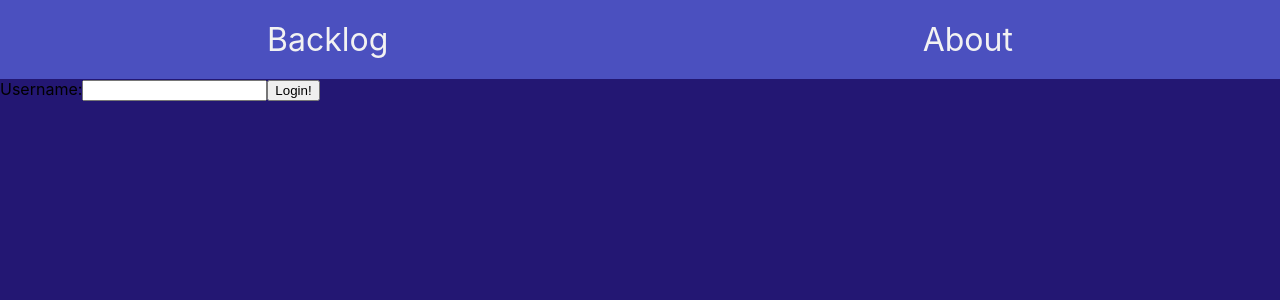
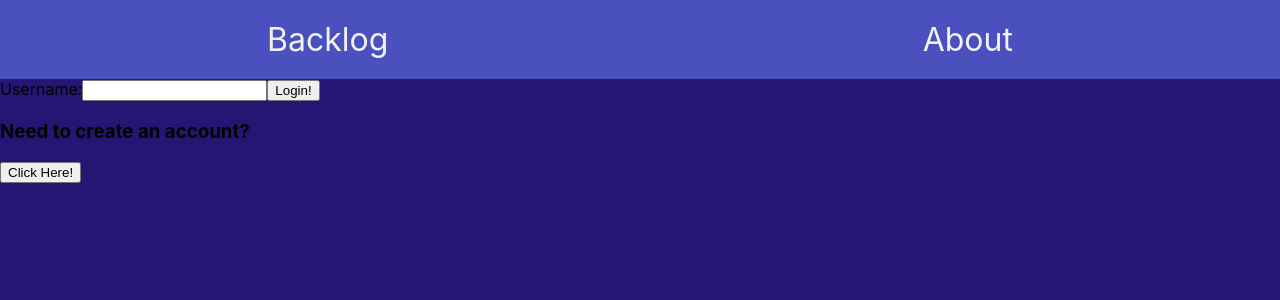
Before and after one commit to frankmarra/Backlog, a React (Create React App) app in the folder client/: page / in a window 1280 px wide. Shown: the top 300 px of the page. Built offline with nearby package versions, Linux system fonts and the light colour scheme; no server answers.

Commit message:
working on login functionality and note functionality

```diff
--- a/client/src/App.js
+++ b/client/src/App.js
@@ -3,6 +3,7 @@ import Header from './components/Header'
 import Home from './pages/Home'
 import Login from './pages/Login'
 import GameDetails from './pages/GameDetails'
+import CreateNewUser from './pages/CreateNewUser'
 
 function App() {
   return (
@@ -12,6 +13,7 @@ function App() {
         <Routes>
           <Route path="/" element={<Login />} />
           <Route path="/users/:userId" element={<Home />} />
+          <Route path="/create_account" element={<CreateNewUser />} />
           <Route
             path="/users/:userId/games/:gameId"
             element={<GameDetails />}
--- a/client/src/components/AddGameToDB.jsx
+++ b/client/src/components/AddGameToDB.jsx
@@ -9,16 +9,12 @@ const AddGameToDB = ({ allGames, gameDetails }) => {
   useEffect(() => {
     const addGame = async () => {
       let foundGame = 0
-      console.log(allGames)
-      console.log('gameId: ', gameId)
       allGames.forEach((game) => {
         if (game.gameDataId == gameId) {
           foundGame++
           setBacklogId(game._id)
         }
       })
-      console.log('game: ', foundGame)
-      console.log('user ID: ', userId)
       if (foundGame === 0) {
         const newGame = {
           gameName: gameDetails.name,
--- /dev/null
+++ b/client/src/components/HandleLogin.jsx
@@ -0,0 +1,35 @@
+import { useState } from 'react'
+import { useNavigate } from 'react-router-dom'
+
+const HandleLogin = ({ userList }) => {
+  const [userName, setUserName] = useState('')
+  let navigate = useNavigate()
+  const handleUserNameChange = (e) => {
+    e.preventDefault()
+    setUserName(e.target.value)
+  }
+
+  const handleOnSubmit = async (e) => {
+    if (userName === '') {
+      console.log('please enter a user name')
+    }
+    e.preventDefault()
+    userList.forEach((user) => {
+      if (user.userName === userName) {
+        navigate(`/users/${user._id}`)
+      }
+    })
+  }
+
+  return (
+    <form onSubmit={handleOnSubmit}>
+      <label>
+        Username:
+        <input onChange={handleUserNameChange} type="text" name="username" />
+      </label>
+      <button type="submit">Login!</button>
+    </form>
+  )
+}
+
+export default HandleLogin
--- /dev/null
+++ b/client/src/components/HandleUserCreate.jsx
@@ -0,0 +1,45 @@
+import { useState } from 'react'
+import { useNavigate } from 'react-router-dom'
+import axios from 'axios'
+
+const HandleUserCreate = ({ userList }) => {
+  const [userName, setUserName] = useState('')
+  let navigate = useNavigate()
+
+  const navToUserPage = (userId) => {
+    navigate(`/users/${userId}`)
+  }
+  const handleOnSubmit = async () => {
+    let foundUser = 0
+    userList.forEach((user) => {
+      if (user.userName == userName.toLowerCase()) {
+        foundUser++
+      }
+    })
+    if (foundUser === 0) {
+      const newUser = {
+        userName: userName.toLowerCase()
+      }
+      const response = await axios
+        .post('http://localhost:3001/api/users', newUser)
+        .catch((err) => console.log(err))
+      navToUserPage(response.data.user._id)
+    }
+  }
+  const handleUserNameChange = (e) => {
+    e.preventDefault()
+    setUserName(e.target.value)
+  }
+
+  return (
+    <form onSubmit={handleOnSubmit}>
+      <div>
+        <label>Choose a user name:</label>
+        <input type="text" name="name" onChange={handleUserNameChange} />
+        <button type="submit">Create!</button>
+      </div>
+    </form>
+  )
+}
+
+export default HandleUserCreate
--- /dev/null
+++ b/client/src/pages/CreateNewUser.jsx
@@ -0,0 +1,51 @@
+import { useState, useEffect } from 'react'
+import axios from 'axios'
+import { useNavigate } from 'react-router-dom'
+import HandleUserCreate from '../components/HandleUserCreate'
+
+const CreateNewUser = ({ allUsers }) => {
+  // const [userName, setUserName] = useState('')
+  // const [backlogUserId, setBacklogUserId] = useState(null)
+  // let navigate = useNavigate()
+  const [userList, setUserList] = useState([])
+  useEffect(() => {
+    document.title = 'Backlog Create User'
+  })
+
+  useEffect(() => {
+    const getAllUsers = async () => {
+      const response = await axios.get(`http://localhost:3001/api/users`)
+      setUserList(response.data.users)
+    }
+    getAllUsers()
+  }, [])
+
+  // const handleOnSubmit = async () => {
+  //   let foundUser = 0
+  //   console.log(allUsers)
+  //   allUsers.forEach((user) => {
+  //     if (user.userName == userName.toLowerCase()) {
+  //       foundUser++
+  //     }
+  //   })
+  //   if (foundUser === 0) {
+  //     const newUser = {
+  //       userName: userName.toLowerCase()
+  //     }
+  //     const response = await axios
+  //       .post('/users', newUser)
+  //       .catch((err) => console.log(err))
+  //     console.log('User Created')
+  //     setBacklogUserId(response.data.user._id)
+  //     navigate(`/users/${backlogUserId}`)
+  //   }
+  // }
+  // const handleUserNameChange = (e) => {
+  //   e.preventDefault()
+  //   setUserName(e.target.value)
+  // }
+
+  return <HandleUserCreate userList={userList} />
+}
+
+export default CreateNewUser
--- a/client/src/pages/Login.jsx
+++ b/client/src/pages/Login.jsx
@@ -1,9 +1,9 @@
 import { useState, useEffect } from 'react'
 import axios from 'axios'
 import { useNavigate } from 'react-router-dom'
+import HandleLogin from '../components/HandleLogin'
 
 const Login = () => {
-  const [userName, setUserName] = useState('')
   const [userList, setUserList] = useState([])
   let navigate = useNavigate()
 
@@ -11,34 +11,22 @@ const Login = () => {
     document.title = 'Backlog Login'
   })
 
-  const handleUserNameChange = (e) => {
-    e.preventDefault()
-    setUserName(e.target.value)
-  }
-  const navToUser = (userList) => {
-    userList.forEach((user) => {
-      if (user.userName === userName) {
-        navigate(`/users/${user._id}`)
-      }
-    })
-  }
-  const handleOnSubmit = async (e) => {
-    if (userName === '') {
-      console.log('please enter a user name')
+  useEffect(() => {
+    const getAllUsers = async () => {
+      const response = await axios.get(`http://localhost:3001/api/users`)
+      setUserList(response.data.users)
     }
-    e.preventDefault()
-    const response = await axios.get(`http://localhost:3001/api/users`)
-    setUserList(response.data.users)
-    navToUser(userList)
-  }
+    getAllUsers()
+  }, [])
+
   return (
-    <form onSubmit={handleOnSubmit}>
-      <label>
-        Username:
-        <input onChange={handleUserNameChange} type="text" name="username" />
-      </label>
-      <button type="submit">Login!</button>
-    </form>
+    <div className="login-page">
+      <div className="login-form-wrapper">
+        <HandleLogin userList={userList} />
+      </div>
+      <h3>Need to create an account?</h3>
+      <button onClick={() => navigate(`/create_account`)}>Click Here!</button>
+    </div>
   )
 }
 
```
Also changed, not shown: client/src/components/Notes.jsx (added).
